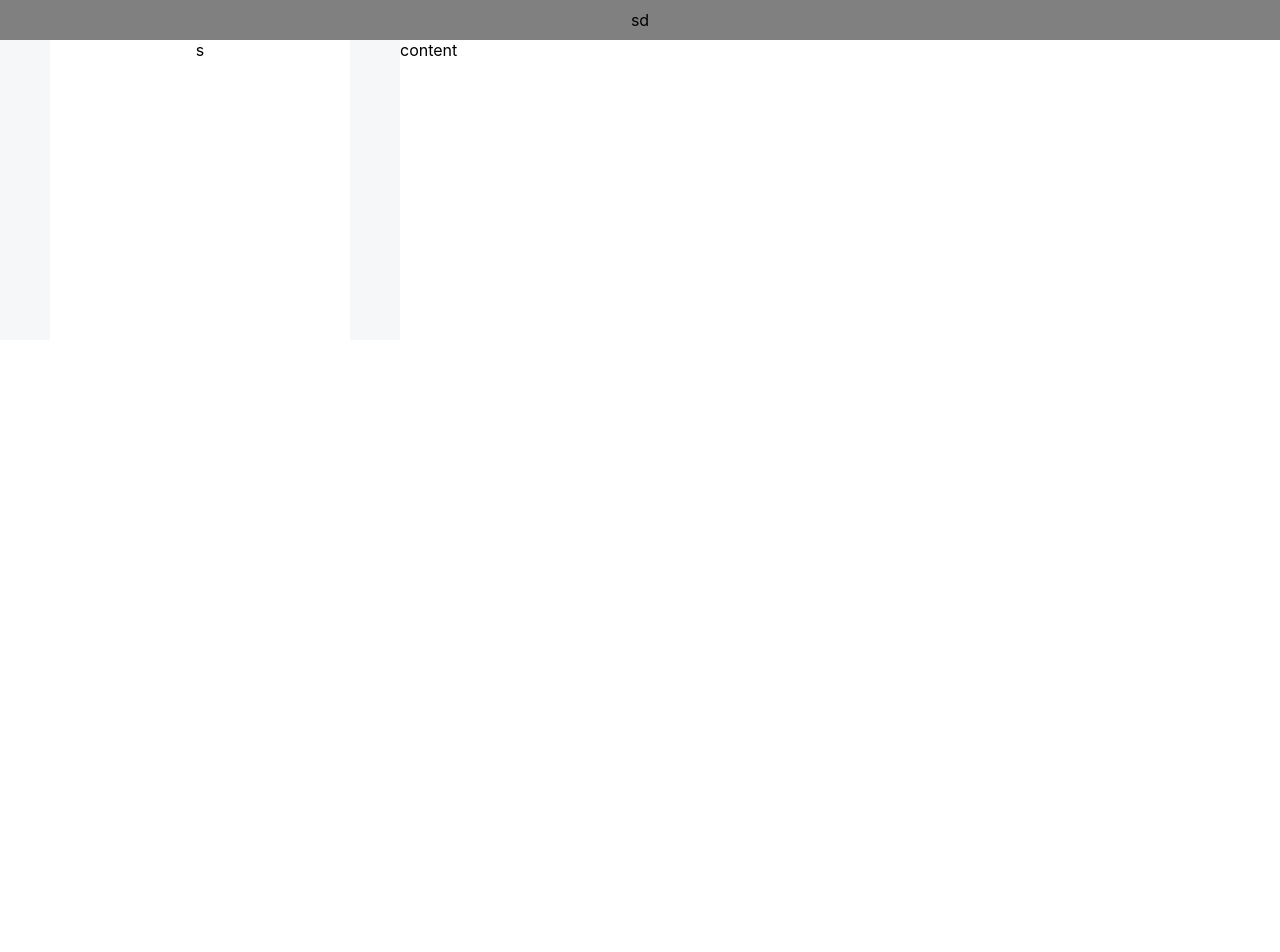
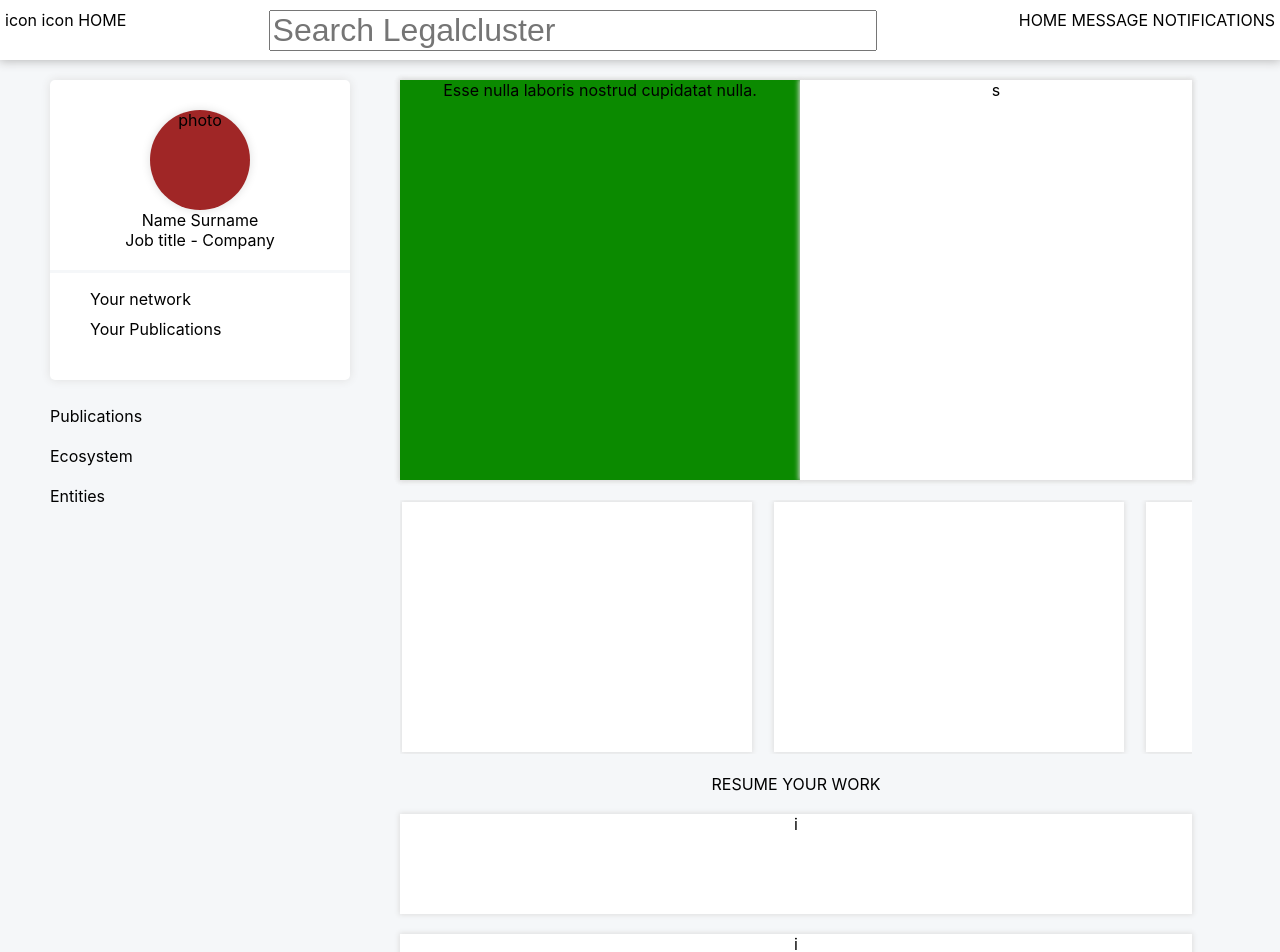
Before and after one commit to kaczormp4/wsei-f-f-projekt-react, a React (Create React App) app: page / in a window 1280 px wide. Shown: the top 952 px of the page. Before the commit the page ends 800 px from the top, so only its background shows below. Built offline with nearby package versions, Linux system fonts and the light colour scheme.

Commit message:
szkielet

```diff
--- a/src/App.css
+++ b/src/App.css
@@ -1,5 +1,6 @@
 .App {
   text-align: center;
+  background-color: #f5f7f9;
 }
 
 .App-logo {
--- a/src/components/LeftMenu/LeftMenu.tsx
+++ b/src/components/LeftMenu/LeftMenu.tsx
@@ -11,15 +11,79 @@ const LeftMainPhotoBox = styled.div`
     height:300px;
     background-color:#fff;
     margin:auto;
+    box-shadow: 0 0 10px 0px #dfdfdf;
+    border-radius:5px;
+`;
+const LeftMainPhotoBoxTop = styled.div`
+    border-bottom:3px solid #f5f7f9;
+    padding-bottom:20px;
+
+`;
+const LeftMainPhotoBoxAvatar = styled.div`
+    width:100px;
+    height:100px;
+    background-color:#a02626;
+    margin:auto;
+    margin-top:10px;
+    box-shadow: 0 0 10px 0px #dfdfdf;
+    border-radius:100px;
+`;
+const LeftMainPhotoBoxBottom = styled.div`
+
+
+`;
+const LeftMainPhotoBoxBottomList = styled.ul`
+
+`;
+const LeftMainPhotoBoxBottomContent = styled.li`
+    list-style-type: none;
+    padding-bottom:10px;
+    text-align:left;
+`;
+const ListBelowPhotoBox = styled.ul`
+
+`;
+const ListBelowPhotoBoxContent = styled.li`
+    list-style-type: none;
+    padding:10px;
+    text-align:left;
 `;
 
 function LeftMenu() {
     return (
         <LeftMain>
             <LeftMainPhotoBox>
-
-                s
+            <br/>
+                <LeftMainPhotoBoxTop>
+                    <LeftMainPhotoBoxAvatar>
+                    photo
+                    </LeftMainPhotoBoxAvatar>
+                    Name Surname
+                    <br/>
+                    Job title - Company
+                </LeftMainPhotoBoxTop>
+                <LeftMainPhotoBoxBottom>
+                    <LeftMainPhotoBoxBottomList>
+                        <LeftMainPhotoBoxBottomContent>
+                            Your network
+                        </LeftMainPhotoBoxBottomContent>
+                        <LeftMainPhotoBoxBottomContent>
+                            Your Publications
+                        </LeftMainPhotoBoxBottomContent>
+                    </LeftMainPhotoBoxBottomList>
+                </LeftMainPhotoBoxBottom>
             </LeftMainPhotoBox>
+            <ListBelowPhotoBox>
+                <ListBelowPhotoBoxContent>
+                Publications
+                </ListBelowPhotoBoxContent>
+                <ListBelowPhotoBoxContent>
+                Ecosystem
+                </ListBelowPhotoBoxContent>
+                <ListBelowPhotoBoxContent>
+                Entities
+                </ListBelowPhotoBoxContent>
+            </ListBelowPhotoBox>
         </LeftMain>
     )
 }
--- /dev/null
+++ b/src/components/MainContent/MainContent.tsx
@@ -0,0 +1,116 @@
+import React from 'react';
+import styled from 'styled-components';
+
+const ContainerContent = styled.div`
+    width: calc(100% - 400px);
+`;
+const FirstBox = styled.div`
+    width: 90%;
+    background-color:white;
+    box-shadow: 0 0 5px 1px #dfdfdf;
+    display:flex;
+`;
+const FirstPhotoLeft = styled.div`
+    width: 400px;
+    height: 400px;
+    background-color:#0b8a00;
+    box-shadow: 0 0 5px 1px #dfdfdf;
+`;
+const FirstContentRight = styled.div`
+    width: calc(100% - 400px);
+    background-color:white;
+    box-shadow: 0 0 5px 1px #dfdfdf;
+`;
+
+const WorkSpacesBox = styled.div`
+    width: 90%;
+    margin-top:20px;
+    display: flex;
+    flex-wrap: nowrap;
+    overflow-x: auto;
+    /* &::-webkit-scrollbar {
+    display: none;
+  } */
+`;
+const WorkSpacesMiniBoxes = styled.div`
+    width: 350px;
+    height: 250px;
+    background-color:white;
+    box-shadow: 0 0 5px 1px #dfdfdf;
+    display:flex;
+    margin:2px;
+    margin-right:20px;
+    flex: 0 0 auto;
+
+`;
+const ResumeYourWorkContainer = styled.div`
+    width: 90%;
+    margin-top:20px;
+`;
+const ResumeYWCFilterBar = styled.div`
+    width: 100%;
+`;
+const ResumeYWCBoxContent = styled.div`
+    width: 100%;
+    height: 100px;
+    background-color:white;
+    box-shadow: 0 0 5px 1px #dfdfdf;
+    margin-top:20px;
+`;
+const Footer = styled.div`
+    width: 90%;
+    height: 50px;
+    margin-top:20px;
+`;
+
+function MainContent() {
+    return (
+        <ContainerContent>
+
+            <FirstBox>
+                <FirstPhotoLeft>
+                    Esse nulla laboris nostrud cupidatat nulla.
+                </FirstPhotoLeft>
+                <FirstContentRight>
+                    s
+                </FirstContentRight>
+            </FirstBox>
+
+            <WorkSpacesBox>
+
+              <WorkSpacesMiniBoxes></WorkSpacesMiniBoxes>
+              <WorkSpacesMiniBoxes></WorkSpacesMiniBoxes>
+              <WorkSpacesMiniBoxes></WorkSpacesMiniBoxes>
+              <WorkSpacesMiniBoxes></WorkSpacesMiniBoxes>
+              <WorkSpacesMiniBoxes></WorkSpacesMiniBoxes>
+              <WorkSpacesMiniBoxes></WorkSpacesMiniBoxes>
+            </WorkSpacesBox>
+            <ResumeYourWorkContainer>
+                <ResumeYWCFilterBar>
+                    RESUME YOUR WORK
+                </ResumeYWCFilterBar>
+
+                <ResumeYWCBoxContent>
+                i
+                </ResumeYWCBoxContent>
+
+                <ResumeYWCBoxContent>
+                i
+                </ResumeYWCBoxContent>
+
+                <ResumeYWCBoxContent>
+                i
+                </ResumeYWCBoxContent>
+
+                <ResumeYWCBoxContent>
+                i
+                </ResumeYWCBoxContent>
+            </ResumeYourWorkContainer>
+            <Footer>
+                next 1 2 3 4 prv
+            </Footer>
+        </ContainerContent>
+    )
+}
+
+export default MainContent
--- a/src/components/MainPage/MainPage.tsx
+++ b/src/components/MainPage/MainPage.tsx
@@ -2,11 +2,13 @@ import React from 'react'
 import styled from 'styled-components';
 import TopBar from '../TopBar/TopBar';
 import LeftMenu from '../LeftMenu/LeftMenu';
+import MainContent from '../MainContent/MainContent';
 const Wrapper = styled.section`
 `;
 
 const Content = styled.div`
     display:flex;
+    margin-top:20px;
 `;
 
 
@@ -17,7 +19,7 @@ function MainPage() {
             <TopBar/>
             <Content>
                 <LeftMenu/>
-                <>content</>
+                <MainContent/>
             </Content>
         </Wrapper>
     )
--- a/src/components/TopBar/TopBar.tsx
+++ b/src/components/TopBar/TopBar.tsx
@@ -3,13 +3,42 @@ import styled from 'styled-components';
 import {Wrapper} from '../../styleHelpers/Components';
 
 const Wrapper2 = styled(Wrapper)`
-    padding:10px;
+    box-sizing:border-box;
+    padding-top:10px;
+    padding-bottom:10px;
+    height:60px;
+    background-color:white;
+    box-shadow: 0 0 10px 1px #b6b6b6;
+    display:flex;
+    justify-content:space-between;
+`;
+const LeftSite = styled.div`
+
+`;
+const SearchBar = styled.div`
+
+`;
+const SearchBarInput = styled.input`
+    width:600px;
+    height:35px;
+    font-size:2em;
+`;
+const RightSite = styled.div`
+
 `;
 
 function TopBar() {
     return (
         <Wrapper2>
-            sd
+            <LeftSite>
+                icon icon HOME
+            </LeftSite>
+            <SearchBar>
+                <SearchBarInput placeholder="Search Legalcluster"></SearchBarInput>
+            </SearchBar>
+            <RightSite>
+                HOME MESSAGE NOTIFICATIONS
+            </RightSite>
         </Wrapper2>
     )
 }
```
